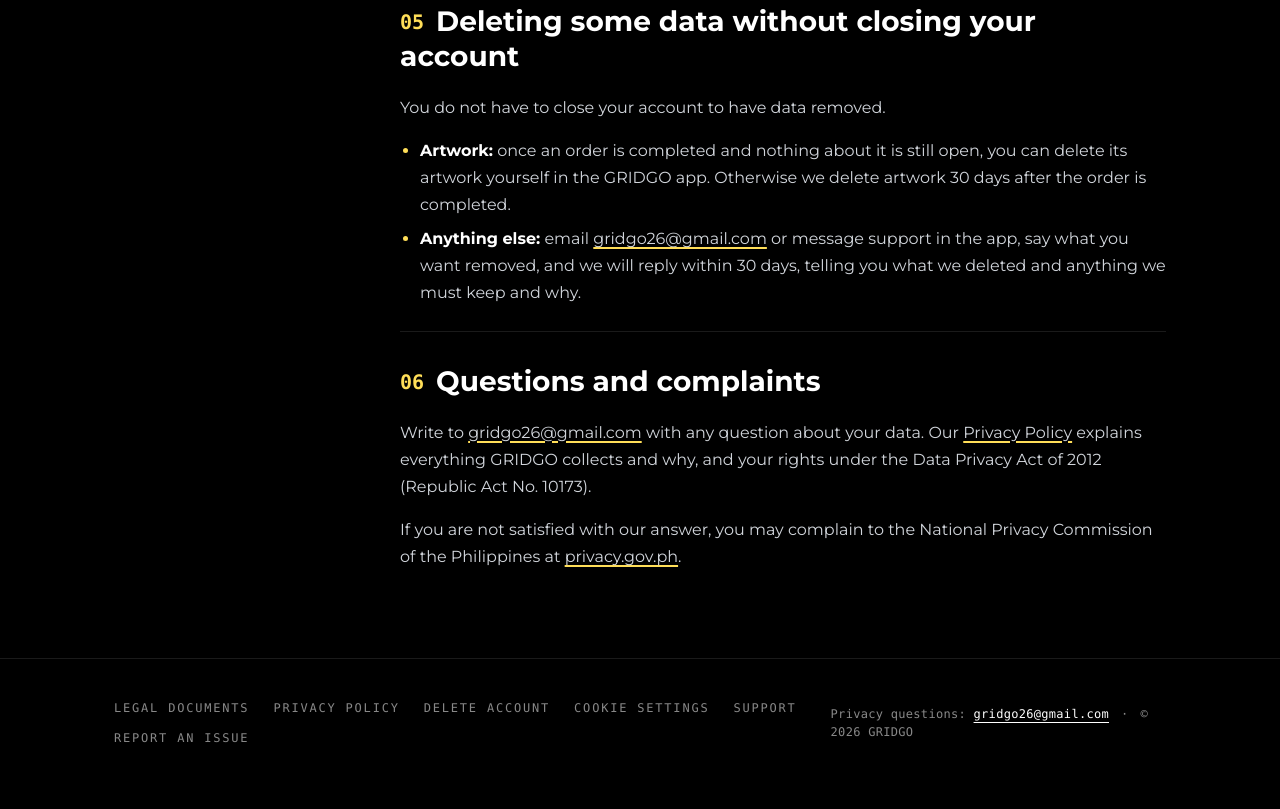
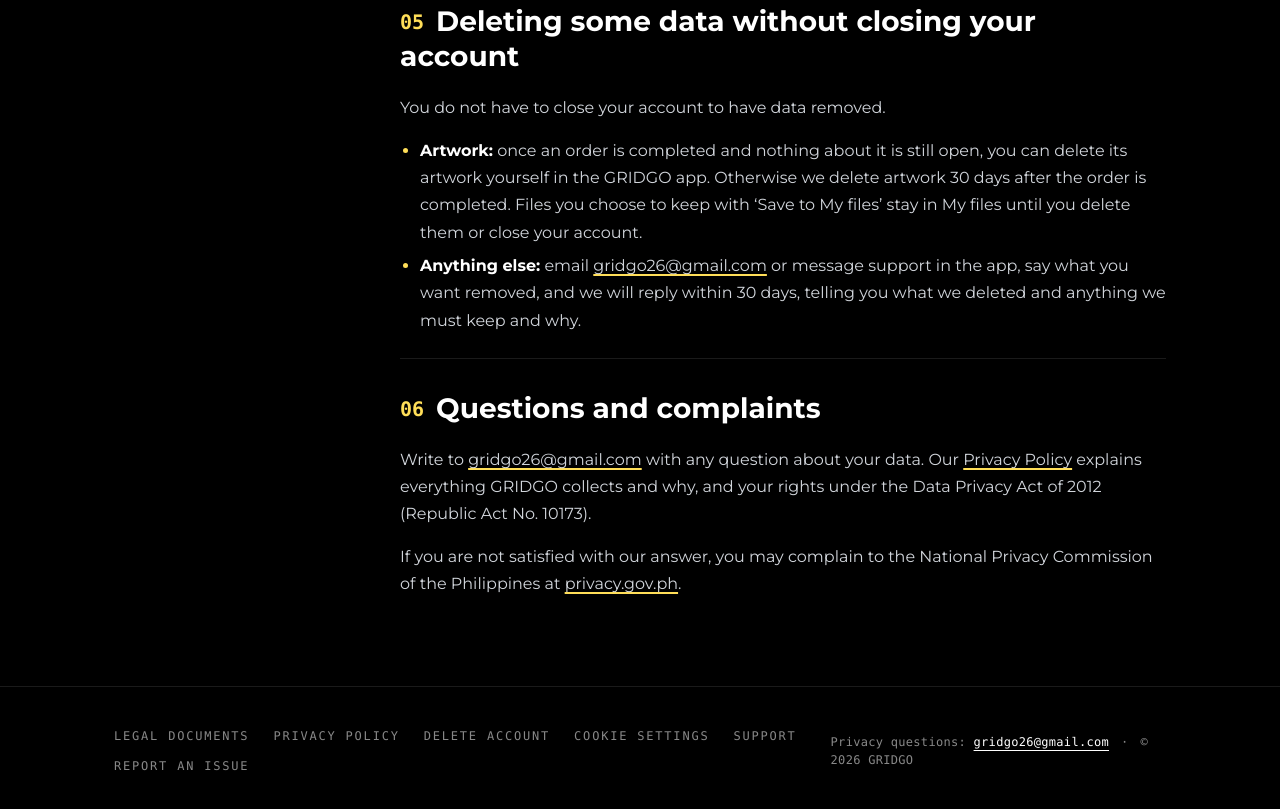
Before and after one commit to gridgoph/gridgo-landing, a React (Vite) app: page /delete-account in a window 1280 px wide. Shown: the part 3120-3929 px from the top of the page. Before the commit the page ends 3907 px from the top, so only its background shows below. Built offline with nearby package versions, Linux system fonts and the light colour scheme; no server answers; sample sign-in values are in the browser's storage.

Commit message:
Delete-account: match the privacy text on Save to My files

```diff
--- a/src/legal/DeleteAccountPage.tsx
+++ b/src/legal/DeleteAccountPage.tsx
@@ -149,7 +149,8 @@
           <li>
             <strong>Artwork:</strong> once an order is completed and nothing about it is still open, you can
             delete its artwork yourself in the GRIDGO app. Otherwise we delete artwork 30 days after the order
-            is completed.
+            is completed. Files you choose to keep with ‘Save to My files’ stay in My files until you delete them
+            or close your account.
           </li>
           <li>
             <strong>Anything else:</strong> email {mail} or message support in the app, say what you want
```
